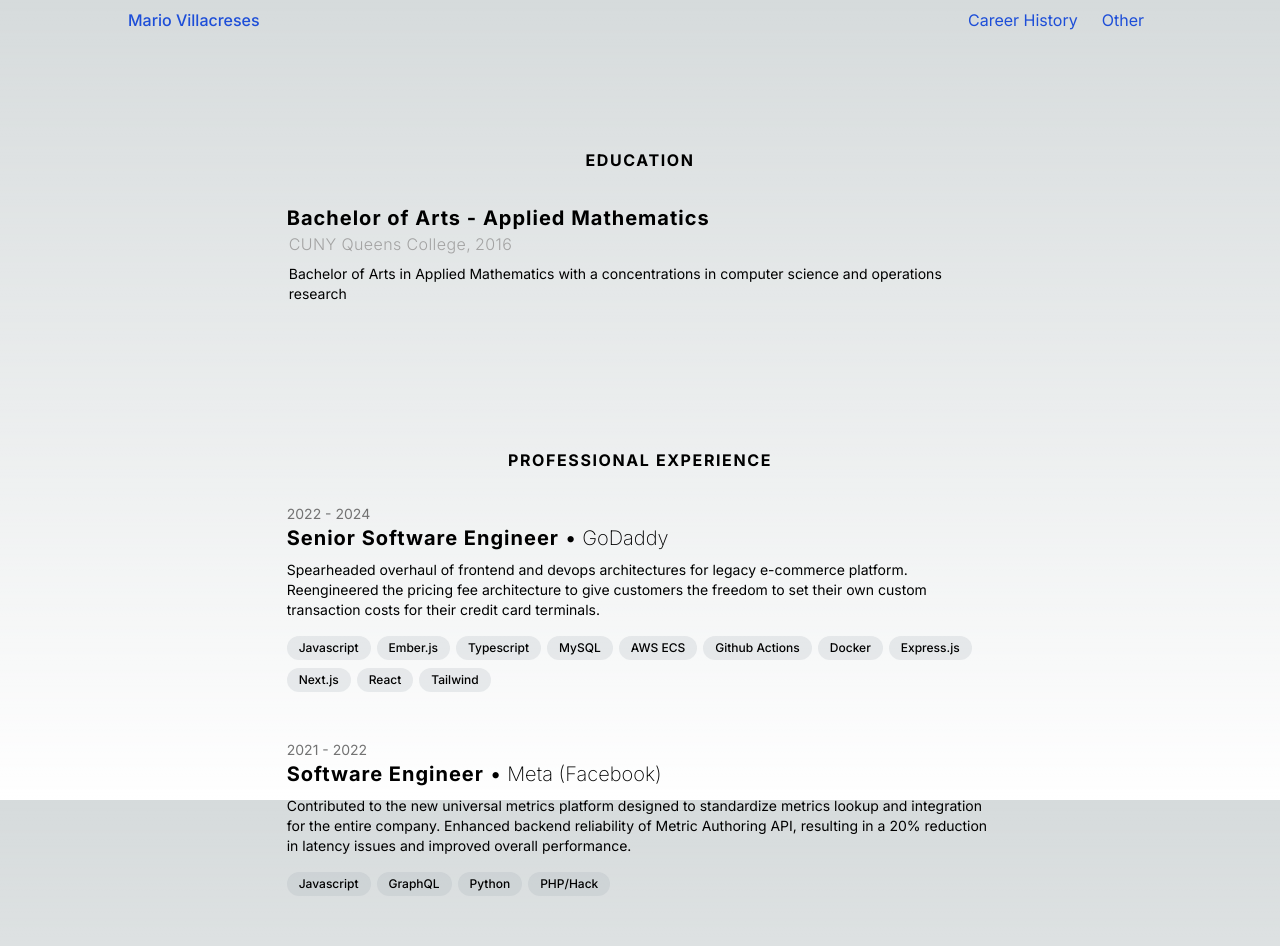
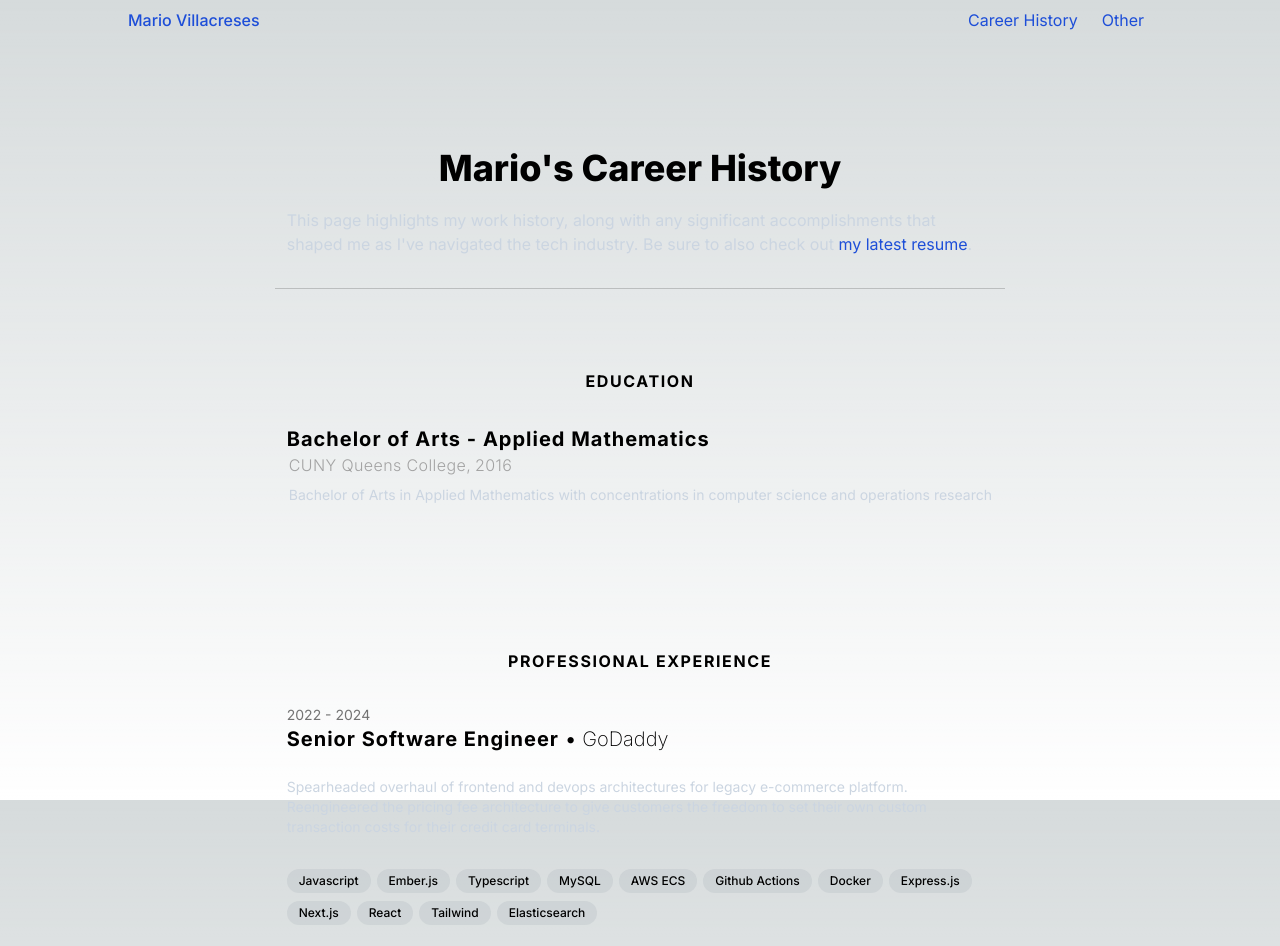
Before and after one commit to villacreses/personal-site, a Next.js app: page /career in a window 1280 px wide. Shown: the top 946 px of the page. Built offline with nearby package versions, Linux system fonts and the light colour scheme.

Commit message:
Career page: Update HTML & content

```diff
--- /dev/null
+++ b/src/app/(professional)/career/content.ts
@@ -0,0 +1,123 @@
+export type TWorkEntry = {
+  org: string;
+  role: string;
+  startDate: string;
+  endDate?: string | null;
+  location?: string;
+  description?: string;
+  techUsed?: string[];
+};
+
+export type TSchoolEntry = {
+  schoolName: string;
+  credential: string;
+  graduationDate: string;
+  startDate?: string;
+  location: string;
+  description: string;
+};
+
+export type THackathonEntry = {};
+
+export const headerContent = `
+This page highlights my work history, along with any significant
+accomplishments that shaped me as I've navigated the tech industry. Be sure
+to also check out [my latest resume](/docs/resume.pdf).
+`;
+
+export const workEntries: TWorkEntry[] = [
+  {
+    org: "GoDaddy",
+    role: "Senior Software Engineer",
+    startDate: "2022-11-14T09:00-0500",
+    endDate: "2024-01-30T16:00-0500",
+    location: "New York City (remote)",
+    description: [
+      "Spearheaded overhaul of frontend and devops architectures for legacy e-commerce platform.",
+      "Reengineered the pricing fee architecture to give customers the freedom to set their own",
+      "custom transaction costs for their credit card terminals.",
+    ].join(" "),
+    techUsed: [
+      "Javascript",
+      "Ember.js",
+      "Typescript",
+      "MySQL",
+      "AWS ECS",
+      "Github Actions",
+      "Docker",
+      "Express.js",
+      "Next.js",
+      "React",
+      "Tailwind",
+      "Elasticsearch",
+    ],
+  },
+  {
+    org: "Meta (Facebook)",
+    role: "Software Engineer",
+    startDate: "2021-08-26T09:00-0800",
+    endDate: "2022-08-26T17:00-0800",
+    location: "Menlo Park, CA (hybrid)",
+    description: [
+      "Contributed to the new universal metrics platform designed to standardize metrics lookup",
+      "and integration for the entire company. Enhanced backend reliability of Metric Authoring",
+      "API, resulting in a 20% reduction in latency issues and improved overall performance.",
+    ].join(" "),
+    techUsed: ["Javascript", "GraphQL", "Python", "PHP/Hack"],
+  },
+  {
+    org: "doc.ai",
+    role: "Software Engineer",
+    startDate: "2021-02-21T09:00-0800",
+    endDate: "2021-12-18T20:00-0500",
+    location: "Boston, MA (remote)",
+    description: [
+      "Headed development of UI library for company's new flagship app.",
+      "Created real-time geographic visualization of COVID-19 outbreak,",
+      "increasing brand awareness by over 100%.",
+    ].join(" "),
+    techUsed: [
+      "React Native",
+      "Typescript",
+      "Redux",
+      "hapi.js",
+      "Express.js",
+      "CSS",
+      "styled components",
+    ],
+  },
+  {
+    org: "Knovva Academy",
+    role: "Full Stack Developer",
+    startDate: "2018-11-05T09:00-0500",
+    endDate: "2020-01-07T17:00-0500",
+    location: "Boston, MA",
+    description: [
+      "Collaborated with cloud architect to build administrative tools to streamline customer",
+      "management, recruiting, and real-time analytics.",
+      "Refactored existing codebase to the latest standards and optimized for scalability.",
+    ].join(" "),
+    techUsed: [
+      "Javascript",
+      "React",
+      "Redux",
+      "MongoDB",
+      "GraphQL",
+      "Express.js",
+      "SCSS",
+      "AWS S3",
+    ],
+  },
+];
+
+export const educationEntries: TSchoolEntry[] = [
+  {
+    schoolName: "CUNY Queens College",
+    credential: "Bachelor of Arts - Applied Mathematics",
+    graduationDate: "2016-05-30T17:00-0500",
+    location: "Flushing, NY",
+    description: [
+      "Bachelor of Arts in Applied Mathematics with concentrations in computer science and operations research",
+    ].join(" "),
+  },
+];
--- a/src/app/(professional)/career/page.tsx
+++ b/src/app/(professional)/career/page.tsx
@@ -1,12 +1,13 @@
 import { FC } from "react";
+import Markdown from "react-markdown";
 import { BubbleList } from "@/components";
 import {
   TSchoolEntry,
   TWorkEntry,
   educationEntries,
-  experienceEntries,
-} from "../content";
-import Markdown from "react-markdown";
+  workEntries,
+  headerContent,
+} from "./content";
 
 const DateRange: FC<Pick<TWorkEntry, "startDate" | "endDate">> = ({
   startDate,
@@ -26,7 +27,6 @@ const WorkEntry: FC<TWorkEntry> = ({
   startDate,
   endDate,
 }) => (
-  <>
   <dl>
     <dt className="sr-only">Dates worked</dt>
     <dd>
@@ -42,7 +42,7 @@ const WorkEntry: FC<TWorkEntry> = ({
       <dd className="font-extralight">{org}</dd>
     </div>
     <dt className="sr-only">Accomplishments at role</dt>
-      <dd className="text-sm mb-2">
+    <dd className="text-sm mb-2 prose">
       <Markdown>{description}</Markdown>
     </dd>
     <dt className="sr-only">Technologies used</dt>
@@ -50,7 +50,6 @@ const WorkEntry: FC<TWorkEntry> = ({
       <BubbleList items={techUsed} />
     </dd>
   </dl>
-  </>
 );
 
 const SchoolEntry: FC<TSchoolEntry> = ({
@@ -58,7 +57,7 @@ const SchoolEntry: FC<TSchoolEntry> = ({
   credential,
   description,
 }) => (
-  <div className="max-w-[70ch] mx-auto">
+  <>
     <dt className="text-xl font-bold tracking-wider">{credential}</dt>
     <dd className="ml-0.5">
       <dl>
@@ -69,16 +68,22 @@ const SchoolEntry: FC<TSchoolEntry> = ({
           <dd>2016</dd>
         </div>
         <dt className="sr-only">Description</dt>
-        <dd className="text-sm">{description}</dd>
+        <dd className="text-sm prose">{description}</dd>
       </dl>
     </dd>
-  </div>
+  </>
 );
 
-export default function Experience() {
+const bottomBorderStyles =
+  "after:content-[' '] after:block after:border-b after:opacity-25 after:border-neutral-700 after:-mx-3 after:pb-8";
+
+export default function CareerHistory() {
   return (
-    <main>
-      <article>
+    <main className="max-w-[70ch] mx-auto">
+      <header className={`mb-20 ${bottomBorderStyles}`}>
+        <h1 className="text-4xl font-extrabold mb-5 text-center">{`Mario's Career History`}</h1>
+        <Markdown>{headerContent}</Markdown>
+      </header>
       <section className="page-section">
         <h2 className="section-header">Education</h2>
         <dl>
@@ -90,17 +95,13 @@ export default function Experience() {
       <section className="page-section">
         <h2 className="section-header">Professional Experience</h2>
         <ol className="flex flex-col gap-12">
-            {experienceEntries.map((props) => (
-              <li
-                key={`${props.role}${props.org}`}
-                className="max-w-[70ch] mx-auto"
-              >
+          {workEntries.map((props) => (
+            <li key={`${props.role}${props.org}`}>
               <WorkEntry {...props} />
             </li>
           ))}
         </ol>
       </section>
-      </article>
     </main>
   );
 }
--- a/src/app/(professional)/content.ts
+++ b/src/app/(professional)/content.ts
@@ -50,120 +50,6 @@ export const socialLinkItems: IconLinkProps[] = [
   },
 ];
 
-export type TWorkEntry = {
-  org: string;
-  role: string;
-  startDate: string;
-  endDate?: string | null;
-  location?: string;
-  description?: string;
-  techUsed?: string[];
-};
-
-export type TSchoolEntry = {
-  schoolName: string;
-  credential: string;
-  graduationDate: string;
-  startDate?: string;
-  location: string;
-  description: string;
-};
-
-export const experienceEntries: TWorkEntry[] = [
-  {
-    org: "GoDaddy",
-    role: "Senior Software Engineer",
-    startDate: "2022-11-14T09:00-0500",
-    endDate: "2024-01-30T16:00-0500",
-    location: "New York City (remote)",
-    description: [
-      "Spearheaded overhaul of frontend and devops architectures for legacy e-commerce platform.",
-      "Reengineered the pricing fee architecture to give customers the freedom to set their own",
-      "custom transaction costs for their credit card terminals.",
-    ].join(" "),
-    techUsed: [
-      "Javascript",
-      "Ember.js",
-      "Typescript",
-      "MySQL",
-      "AWS ECS",
-      "Github Actions",
-      "Docker",
-      "Express.js",
-      "Next.js",
-      "React",
-      "Tailwind",
-    ],
-  },
-  {
-    org: "Meta (Facebook)",
-    role: "Software Engineer",
-    startDate: "2021-08-26T09:00-0800",
-    endDate: "2022-08-26T17:00-0800",
-    location: "Menlo Park, CA (hybrid)",
-    description: [
-      "Contributed to the new universal metrics platform designed to standardize metrics lookup",
-      "and integration for the entire company. Enhanced backend reliability of Metric Authoring",
-      "API, resulting in a 20% reduction in latency issues and improved overall performance.",
-    ].join(" "),
-    techUsed: ["Javascript", "GraphQL", "Python", "PHP/Hack"],
-  },
-  {
-    org: "doc.ai",
-    role: "Software Engineer",
-    startDate: "2021-02-21T09:00-0800",
-    endDate: "2021-12-18T20:00-0500",
-    location: "Boston, MA (remote)",
-    description: [
-      "Headed development of UI library for company's new flagship app.",
-      "Created real-time geographic visualization of COVID-19 outbreak,",
-      "increasing brand awareness by over 100%.",
-    ].join(" "),
-    techUsed: [
-      "React Native",
-      "Typescript",
-      "Redux",
-      "hapi.js",
-      "Express.js",
-      "styled components",
-    ],
-  },
-  {
-    org: "Knovva Academy",
-    role: "Full Stack Developer",
-    startDate: "2018-11-05T09:00-0500",
-    endDate: "2020-01-07T17:00-0500",
-    location: "Boston, MA",
-    description: [
-      "Collaborated with cloud architect to build administrative tools to streamline customer",
-      "management, recruiting, and real-time analytics.",
-      "Refactored existing codebase to the latest standards and optimized for scalability.",
-    ].join(" "),
-    techUsed: [
-      "Javascript",
-      "React",
-      "Redux",
-      "MongoDB",
-      "GraphQL",
-      "Express.js",
-      "Sass",
-      "AWS S3",
-    ],
-  },
-];
-
-export const educationEntries: TSchoolEntry[] = [
-  {
-    schoolName: "CUNY Queens College",
-    credential: "Bachelor of Arts - Applied Mathematics",
-    graduationDate: "2016-05-30T17:00-0500",
-    location: "Flushing, NY",
-    description: [
-      "Bachelor of Arts in Applied Mathematics with a concentrations in computer science and operations research",
-    ].join(" "),
-  },
-];
-
 export const projectEntries = [
   {
     title: "Chronos",
--- a/src/app/(professional)/globals.css
+++ b/src/app/(professional)/globals.css
@@ -42,6 +42,10 @@
   --background-end-rgb: 255, 255, 255;
 }
 
+* {
+  box-sizing: border-box;
+}
+
 @media (prefers-color-scheme: dark) {
   :root {
     --foreground-rgb: var(--color-neutral);
@@ -67,6 +71,10 @@ body {
   a {
     @apply text-blue-700 hover:text-blue-900 dark:text-green-300 dark:hover:text-green-500
   }
+
+  p {
+    color: rgb(var(--color-neutral-300));
+  }
 }
 
 @layer components {
@@ -83,8 +91,7 @@ body {
   }
 
   .prose {
-    color: var(--color-neutral-300);
-    max-width: 60ch;
+    color: rgb(var(--color-neutral-300));
   }
 
   .prose p {
--- a/src/app/(professional)/page.tsx
+++ b/src/app/(professional)/page.tsx
@@ -57,7 +57,9 @@ export default function Home() {
         </header>
         <Credentials />
         <p className="prose text-gray-400 text-xl">{homepageLead}</p>
-        <Markdown className="prose text-gray-200">{homepageMain}</Markdown>
+        <Markdown className="prose max-w-[60ch] text-gray-200">
+          {homepageMain}
+        </Markdown>
         <SocialLinks />
       </article>
     </main>
```
Lines whose indentation alone changed are shown as unchanged.
